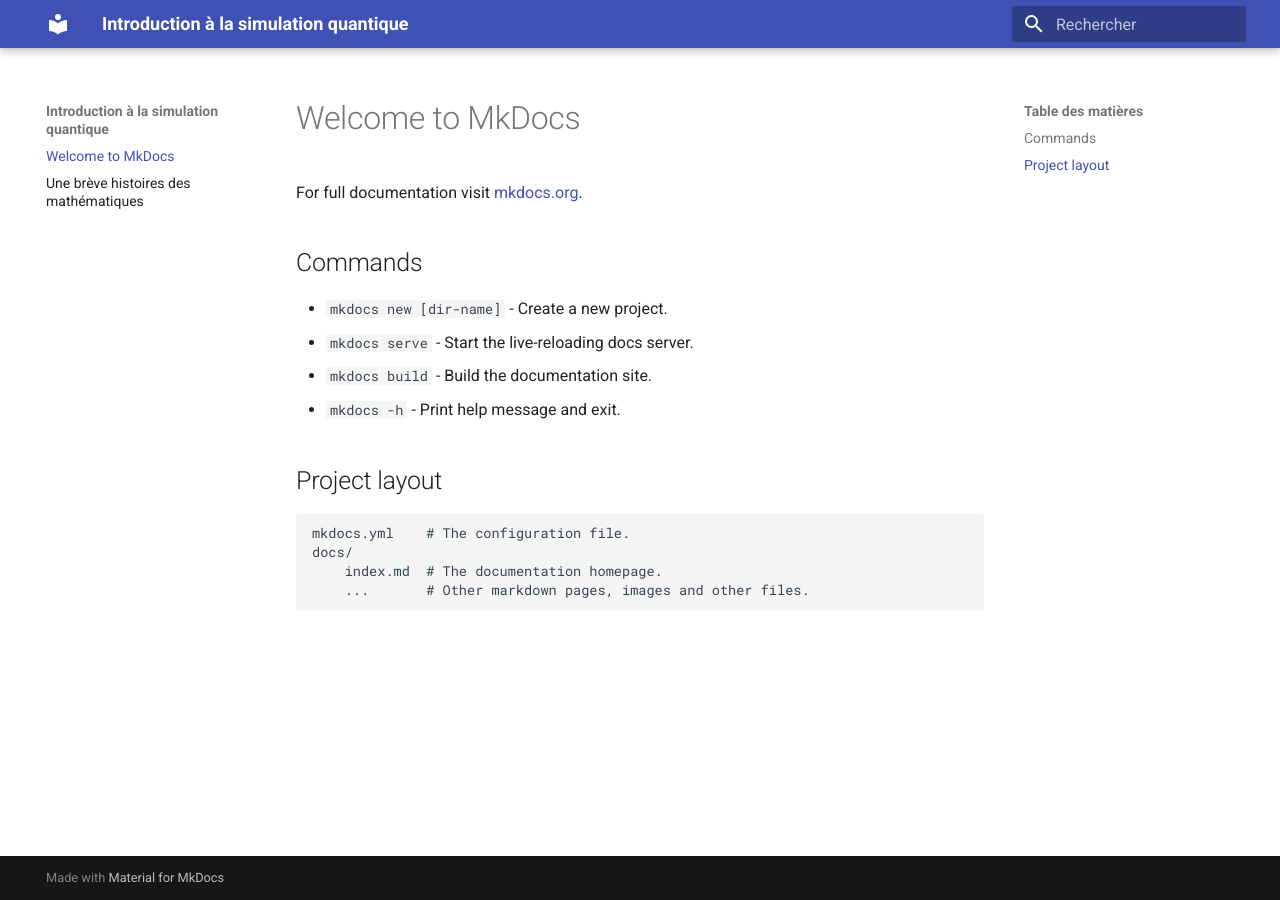
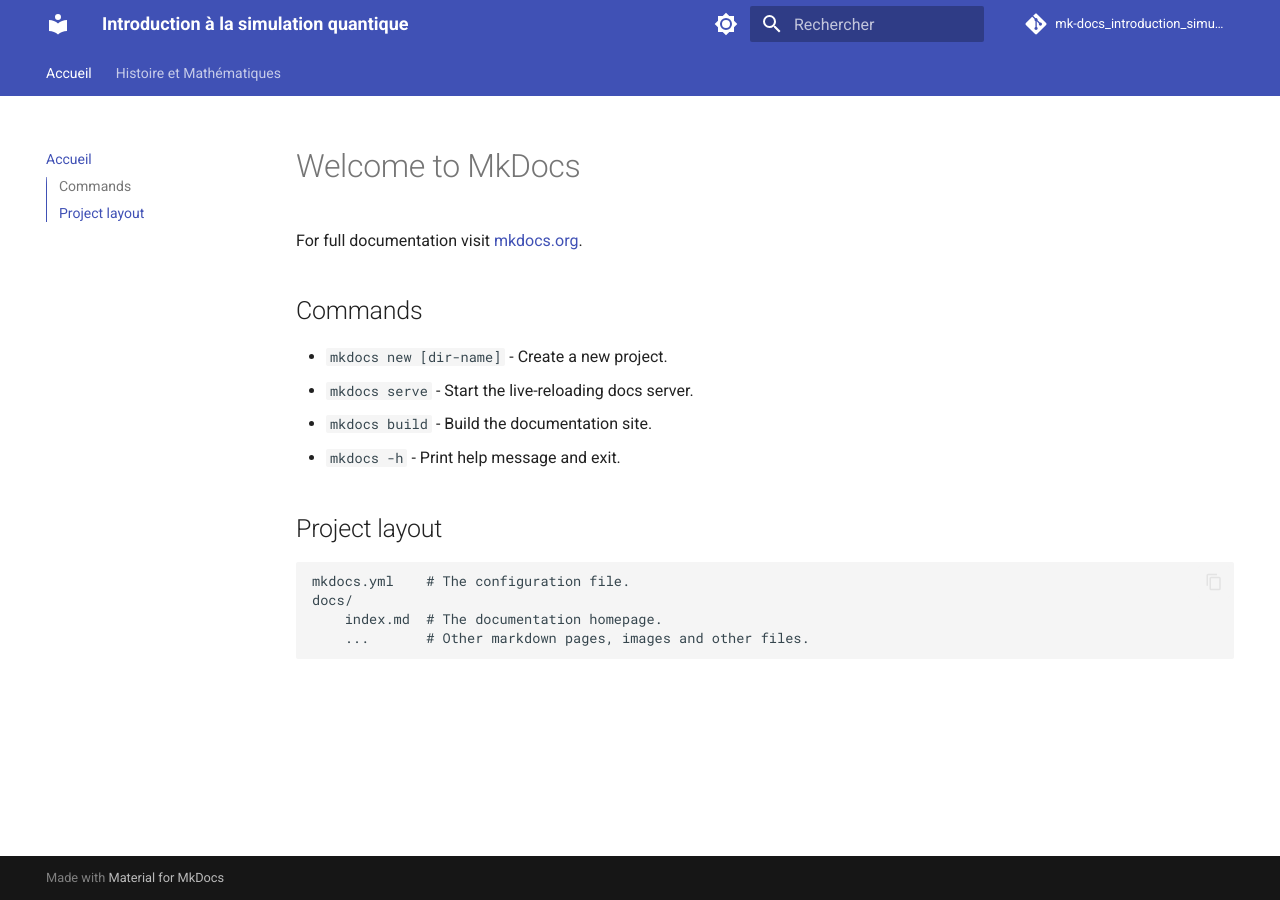
Before and after one commit to FranciscoStocker/mk-docs_introduction_simulation_quantique, an MkDocs documentation site: the page built from docs/index.md, in a window 1280 px wide. Built offline with MkDocs 1.6.1 and Material for MkDocs 9.7.7, drawn with Linux system fonts in a browser that asks for light colours; comment, search, counter and statistics services are not loaded.

Commit message:
amelioration affichage

```diff
--- a/mkdocs.yml
+++ b/mkdocs.yml
@@ -1,13 +1,53 @@
 site_name: Introduction à la simulation quantique
+site_description: Site de documentation académique et scientifique sur la physique quantique.
+site_author: Stocker Francisco
+
+repo_url: https://github.com/FranciscoStocker/mk-docs_introduction_simulation_quantique
+repo_name: mk-docs_introduction_simulation_quantique
+# Configuration du thème Material et de son design
 theme:
   name: material
   language: fr
+  palette:
+    # Mode clair
+    - media: "(prefers-color-scheme: light)"
+      scheme: default
+      primary: indigo
+      accent: blue
+      toggle:
+        icon: material/brightness-7
+        name: Passer au mode sombre
+    # Mode sombre (idéal pour le code et les longues sessions de lecture)
+    - media: "(prefers-color-scheme: dark)"
+      scheme: slate
+      primary: indigo
+      accent: blue
+      toggle:
+        icon: material/brightness-4
+        name: Passer au mode clair
+
+  font:
+    text: Roboto
+    code: Roboto Mono
+
   features:
-    - navigation.instant
-    - navigation.tracking
-    - search.suggest
-    - search.highlight
+    - navigation.instant          # Navigation fluide sans rechargement complet de la page
+    - navigation.tracking         # Met à jour l'URL dans la barre d'adresse selon la section lue
+    - navigation.tabs             # Affiche le premier niveau de navigation sous forme d'onglets en haut
+    - navigation.sections         # Transforme les sections en catégories repliables
+    - navigation.expand           # Développe le menu par défaut pour plus de visibilité
+    - toc.integrate               # Intègre la table des matières de la page directement dans le menu de gauche
+    - search.suggest              # Suggestions de recherche en temps réel
+    - search.highlight            # Surlignage des mots recherchés
+    - content.code.copy           # Ajoute un bouton "copier" sur tous les blocs de code
+    - content.code.annotate       # Permet d'annoter les lignes de code
 
+# Structure de navigation (le toctree)
+nav:
+  - Accueil: index.md
+  - Histoire et Mathématiques: math_history.md
+
+# Extensions Markdown (Maths, notes de bas de page, attributs, coloration syntaxique avancée)
 markdown_extensions:
   - pymdownx.arithmatex:
       generic: true
@@ -15,16 +55,28 @@ markdown_extensions:
   - attr_list
   - pymdownx.highlight:
       anchor_linenums: true
-  - pymdownx.superfences
+      line_spans: __span
+      pygments_lang_class: true
+  - pymdownx.inlinehilite
+  - pymdownx.snippets
+  - pymdownx.superfences:
+      custom_fases:
+        - name: mermaid
+          class: mermaid
+          format: !!python/name:pymdownx.superfences.fence_code_format
   - admonition
   - def_list
+  - details
+  - tables
 
+# Plugins (Recherche et Bibliographie IEEE/APA)
 plugins:
   - search
   - bibtex:
       bib_file: docs/referencias.bib
       style: ieee
 
+# Configuration MathJax pour les équations LaTeX
 extra_javascript:
   - javascripts/mathjax.js
   - https://cdnjs.cloudflare.com/ajax/libs/mathjax/3.2.2/es5/tex-mml-chtml.js
```
